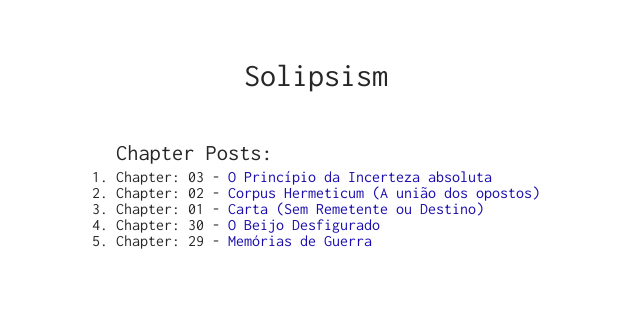
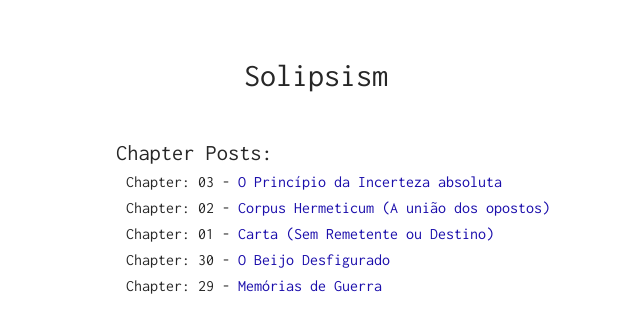
Before and after one commit to sorathpanzer/sorathpanzer.github.io, a Jekyll site: the page built from index.html, in a window 1280 px wide. Shown: the top 333 px of the page, without its empty margins (224-864 px from the left). Built offline with Jekyll 4.4.1, drawn with Linux system fonts in a browser that asks for light colours.

Commit message:
Update index.html

```diff
--- a/index.html
+++ b/index.html
@@ -6,10 +6,10 @@ layout: default
 
 <div class="blog">
     <h1>Chapter Posts:</h1>
-    <ol>
+    <ul>
         {% for post in site.posts %}
         <li>
-            Chapter: <span class="date">{{ post.date | date: '%d' }}</span>  - <a href="{{ post.url }}">{{ post.title }}</a>
+            Chapter: </ol><span class="date">{{ post.date | date: '%d' }}</span>  - <a href="{{ post.url }}">{{ post.title }}</a></ol>
         </li>
         {% endfor %}
     </ul>
```
